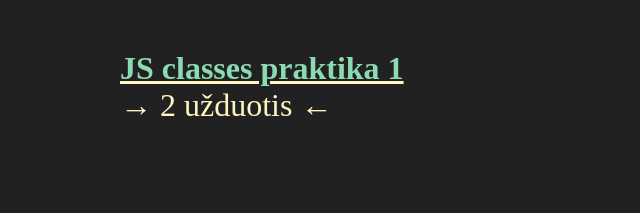
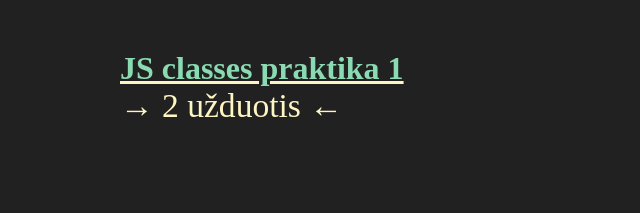
Before and after one commit to njonusiene/JS-11-JS-classes, a plain HTML site: page index.html in a window 1280 px wide. Shown: the top 213 px of the page, 0-640 px from the left. Drawn offline with Linux system fonts and the light colour scheme.

Commit message:
Taisymas

```diff
--- a/style.css
+++ b/style.css
@@ -26,9 +26,8 @@ h1:hover{
 
 a {
   text-decoration: none;
-  font-size: 2em;
-  color: #FFF5C2 ;
-  padding-top: 15px;
+  font-size: 2.1em;
+  color: #FFF5C2;
 }
 
 .ball {
```
